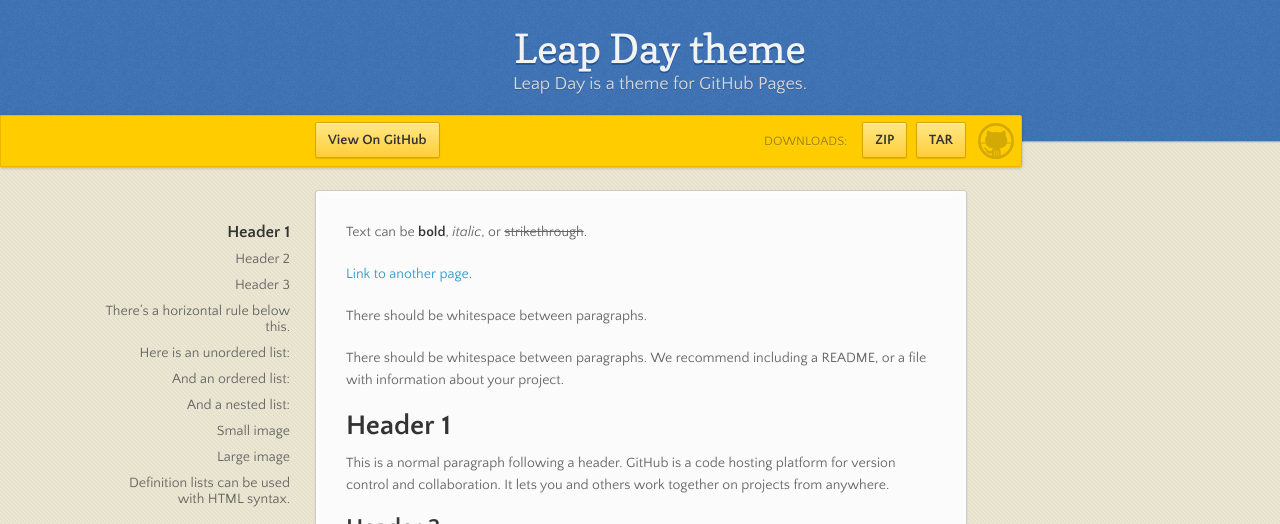
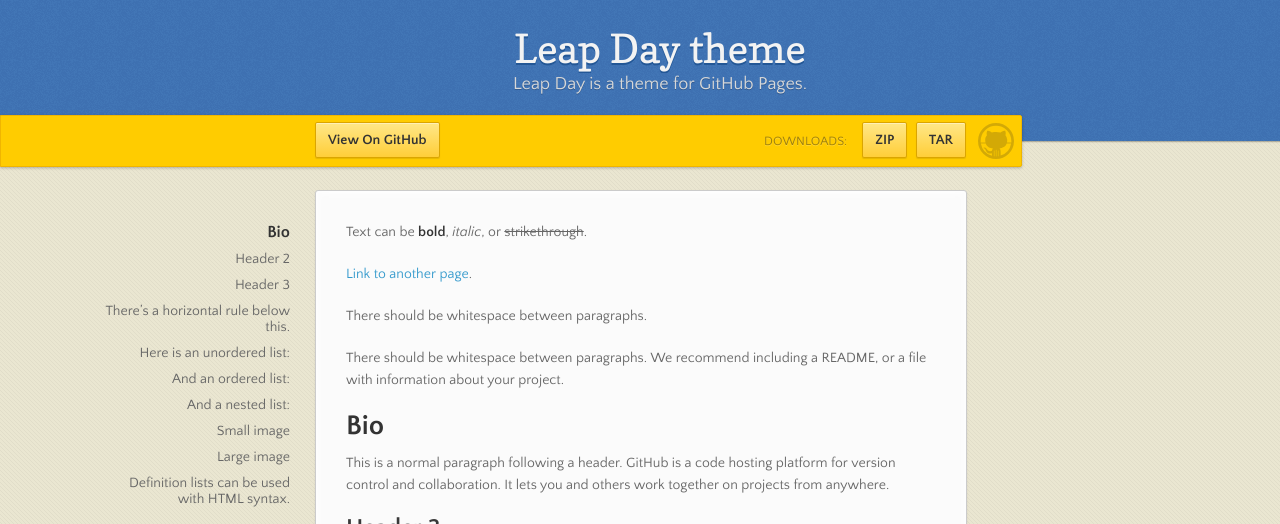
Before and after one commit to blazelisheng/blazelisheng.github.io, a Jekyll site: the page built from index.md, in a window 1280 px wide and 900 px high. Shown: the top 524 px of the window. Built offline with Jekyll 4.4.1, drawn with Linux system fonts in a browser that asks for light colours.

Commit message:
Update index.md

```diff
--- a/index.md
+++ b/index.md
@@ -10,7 +10,7 @@
 
 There should be whitespace between paragraphs. We recommend including a README, or a file with information about your project.
 
-# Header 1
+# Bio
 
 This is a normal paragraph following a header. GitHub is a code hosting platform for version control and collaboration. It lets you and others work together on projects from anywhere.
 
```
